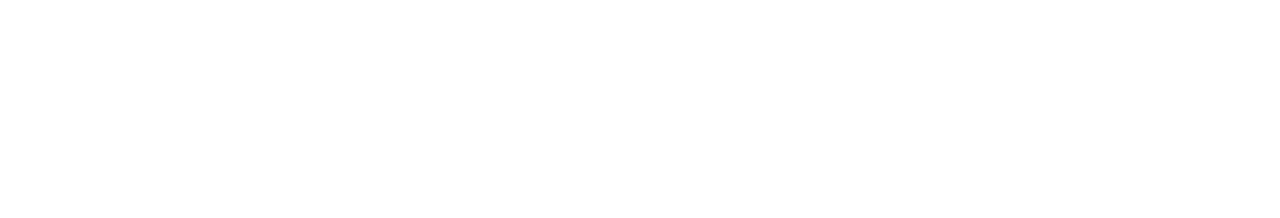
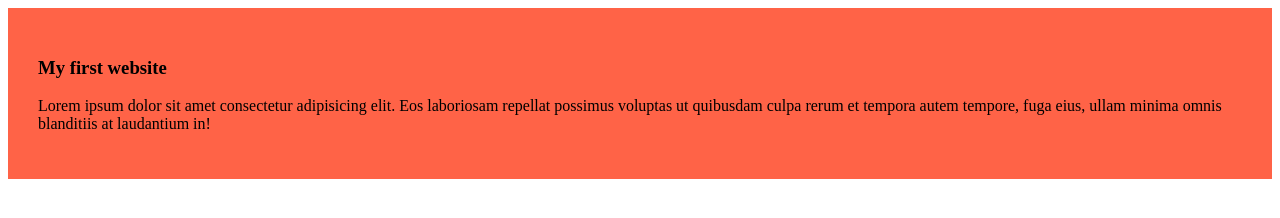
Before and after one commit to alamin6688/my-simple-website, a plain HTML site: page index.html in a window 1280 px wide. Drawn offline with Linux system fonts and the light colour scheme.

Commit message:
added the first blog

```diff
--- a/index.html
+++ b/index.html
@@ -3,9 +3,13 @@
 <head>
     <meta charset="UTF-8">
     <meta name="viewport" content="width=device-width, initial-scale=1.0">
+    <link rel="stylesheet" href="styles/blog.css">
     <title>My Simple Website</title>
 </head>
 <body>
-
+    <div>
+        <h3>My first website</h3>
+        <p>Lorem ipsum dolor sit amet consectetur adipisicing elit. Eos laboriosam repellat possimus voluptas ut quibusdam culpa rerum et tempora autem tempore, fuga eius, ullam minima omnis blanditiis at laudantium in!</p>
+    </div>
 </body>
 </html>
--- /dev/null
+++ b/styles/blog.css
@@ -0,0 +1,3 @@
+div{
+    background-color: tomato;
+    padding: 30px;
```
